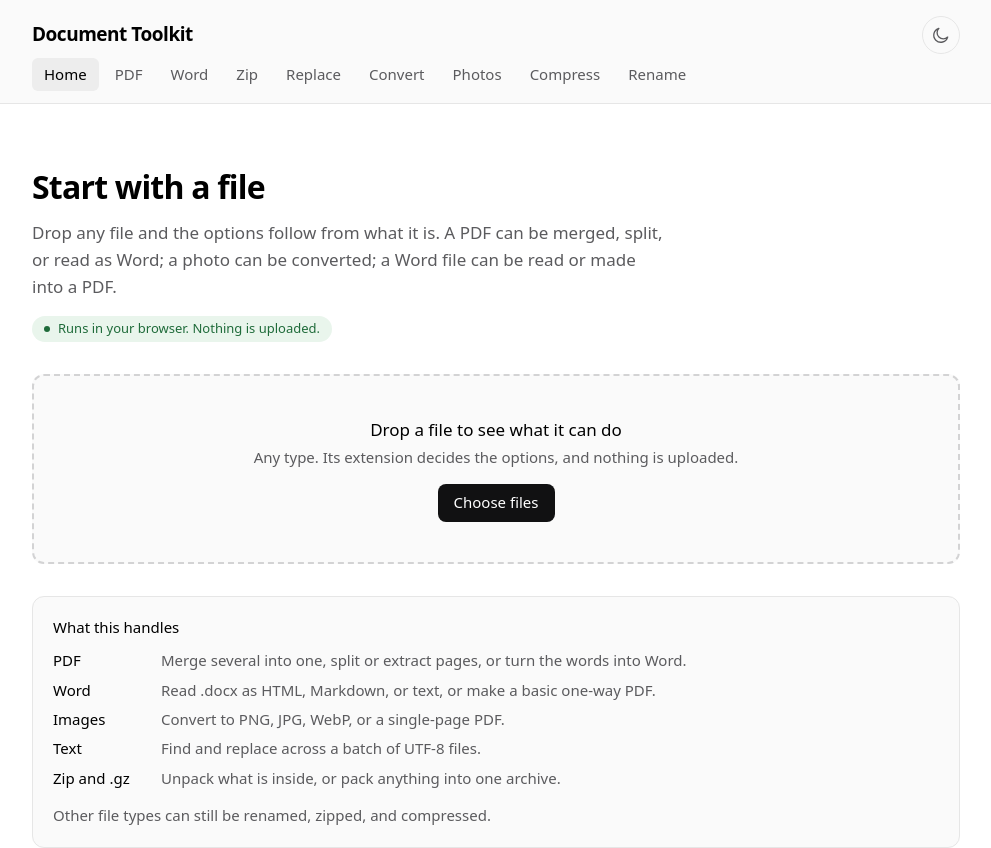
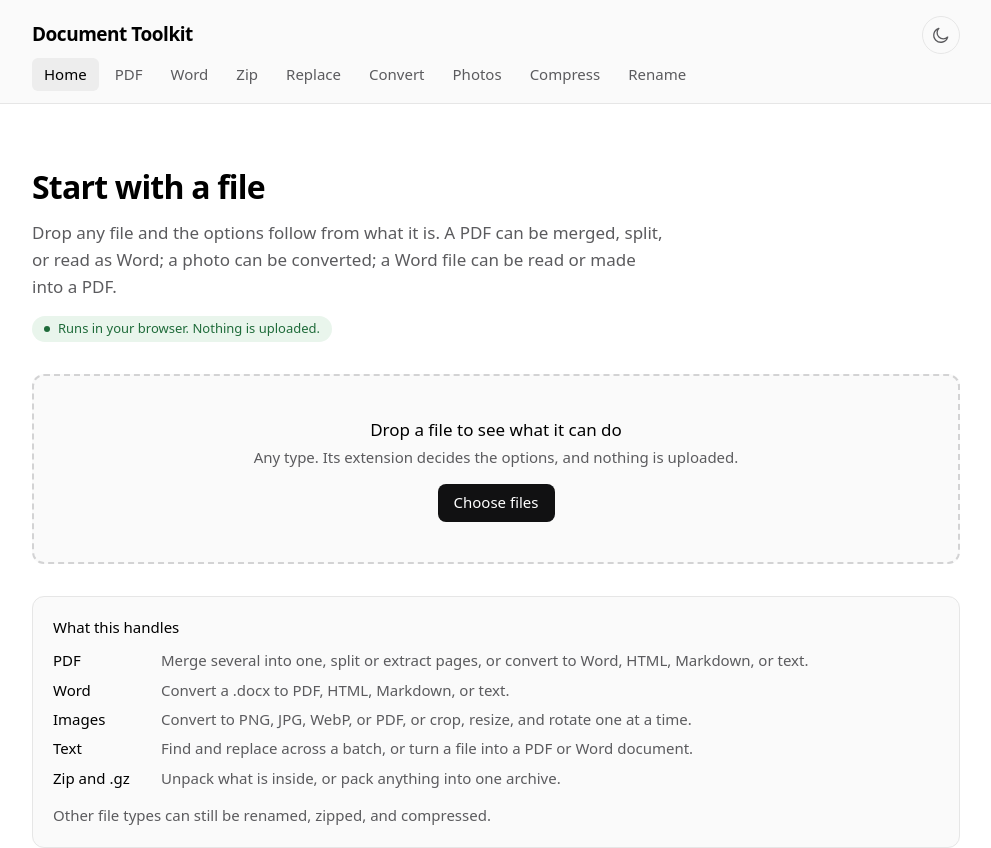
Before and after one commit to mosahel01/document-parser, a React (Vite) app: page / in a window 1280 px wide. Shown: the top 848 px of the page, without its empty margins (144-1135 px from the left). Built offline with nearby package versions, Linux system fonts and the light colour scheme.

Commit message:
docs(home): describe converting and photo editing

```diff
--- a/src/components/HomeTool.tsx
+++ b/src/components/HomeTool.tsx
@@ -14,10 +14,10 @@ type HomeToolProps = {
 }
 
 const SUPPORTED = [
-  ['PDF', 'Merge several into one, split or extract pages, or turn the words into Word.'],
-  ['Word', 'Read .docx as HTML, Markdown, or text, or make a basic one-way PDF.'],
-  ['Images', 'Convert to PNG, JPG, WebP, or a single-page PDF.'],
-  ['Text', 'Find and replace across a batch of UTF-8 files.'],
+  ['PDF', 'Merge several into one, split or extract pages, or convert to Word, HTML, Markdown, or text.'],
+  ['Word', 'Convert a .docx to PDF, HTML, Markdown, or text.'],
+  ['Images', 'Convert to PNG, JPG, WebP, or PDF, or crop, resize, and rotate one at a time.'],
+  ['Text', 'Find and replace across a batch, or turn a file into a PDF or Word document.'],
   ['Zip and .gz', 'Unpack what is inside, or pack anything into one archive.'],
 ]
 
```
